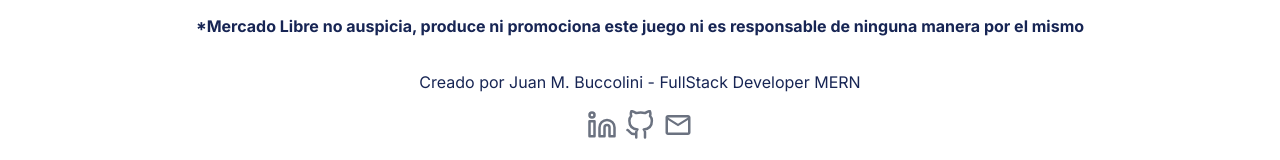
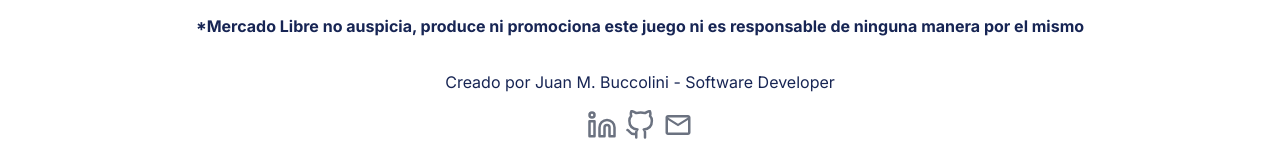
Before and after one commit to JMBuccolini/MELI-GAME, a Next.js app in the folder frontend/: page / in a window 1280 px wide. Shown: the part 910-1070 px from the top of the page. Built offline with nearby package versions, Linux system fonts and the light colour scheme.

Commit message:
cambios en scoretable y footer

```diff
--- a/frontend/src/components/FinalScreen.jsx
+++ b/frontend/src/components/FinalScreen.jsx
@@ -15,7 +15,7 @@
 
     const cookies = Cookies.get()
     const token = cookies.token
-
+    //
     const handleScore = async ()=> {
        const res =  await axios.post('https://meli-game-2.onrender.com/api/tasks',{name: user.username, score: finalScore, user:user.id},
        { headers: {
--- a/frontend/src/components/Footer.jsx
+++ b/frontend/src/components/Footer.jsx
@@ -18,7 +18,7 @@
             responsable de ninguna manera por el mismo
           </span>
           <span className="text-24 text-blue-950">
-            Creado por Juan M. Buccolini - FullStack Developer MERN
+            Creado por Juan M. Buccolini - Software Developer
           </span>
         </div>
       </div>
--- a/frontend/src/components/ScoreTable.jsx
+++ b/frontend/src/components/ScoreTable.jsx
@@ -15,7 +15,7 @@
   const handleRetry = () => {
     router.push("/home");
   };
-
+  //
   const getScoreTable = async () => {
     try {
       const response = await axios.get("https://meli-game-2.onrender.com/api/tasks", {
@@ -76,10 +76,10 @@
                   table.map((row, index) => (
                     <tr
                       key={index}
-                      className="flex justify-between items-center border-2 p-4 border-blue-700 rounded-lg mb-4"
+                      className="flex justify-between items-center shadow-md p-4 bg-white text-blue-900 rounded-lg mb-4"
                     > <td>{index + 4}</td>
-                      <td>{row.name}</td>
-                      <td>{row.score}</td>
+                      <td className="font-bold">{row.name}</td>
+                      <td className="rounded-md border-1 bg-blue-400 px-4 py-2 text-white">{row.score}</td>
                     </tr>
                   ))}
               </tbody>
```
